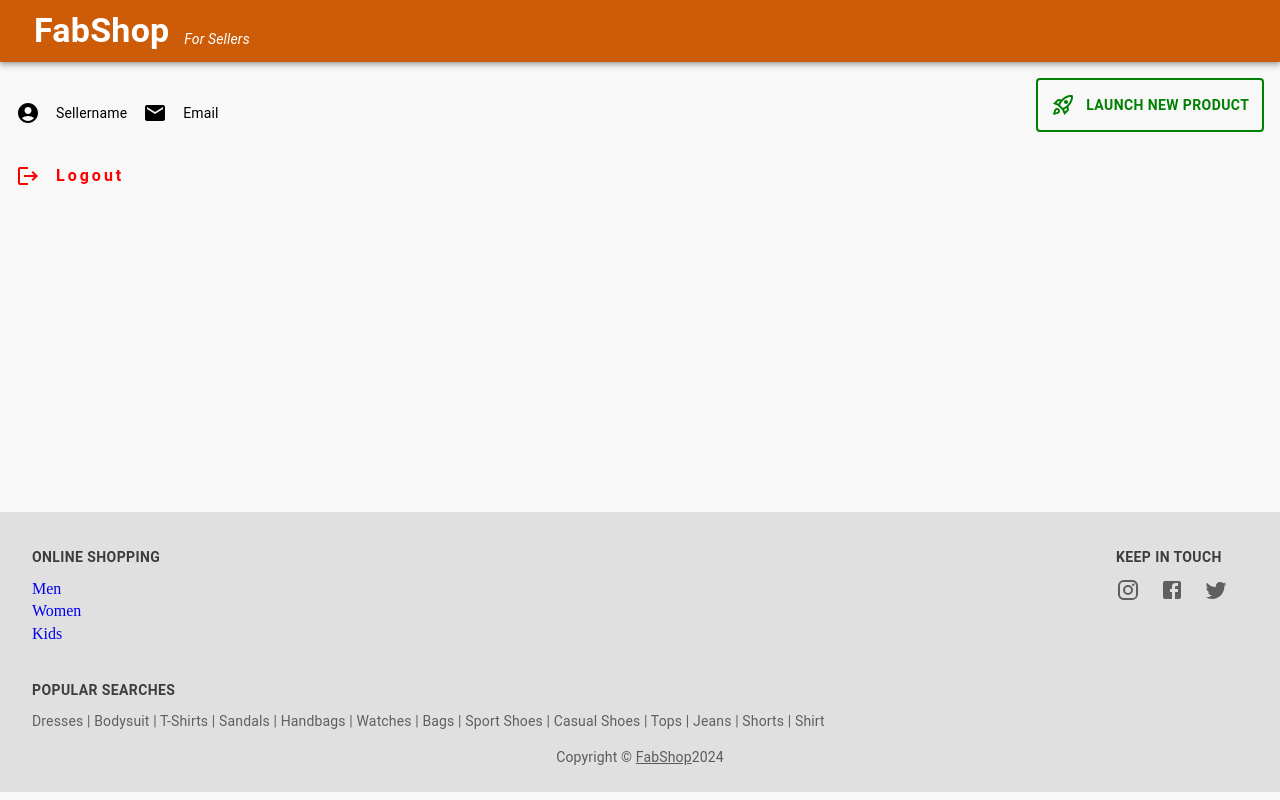
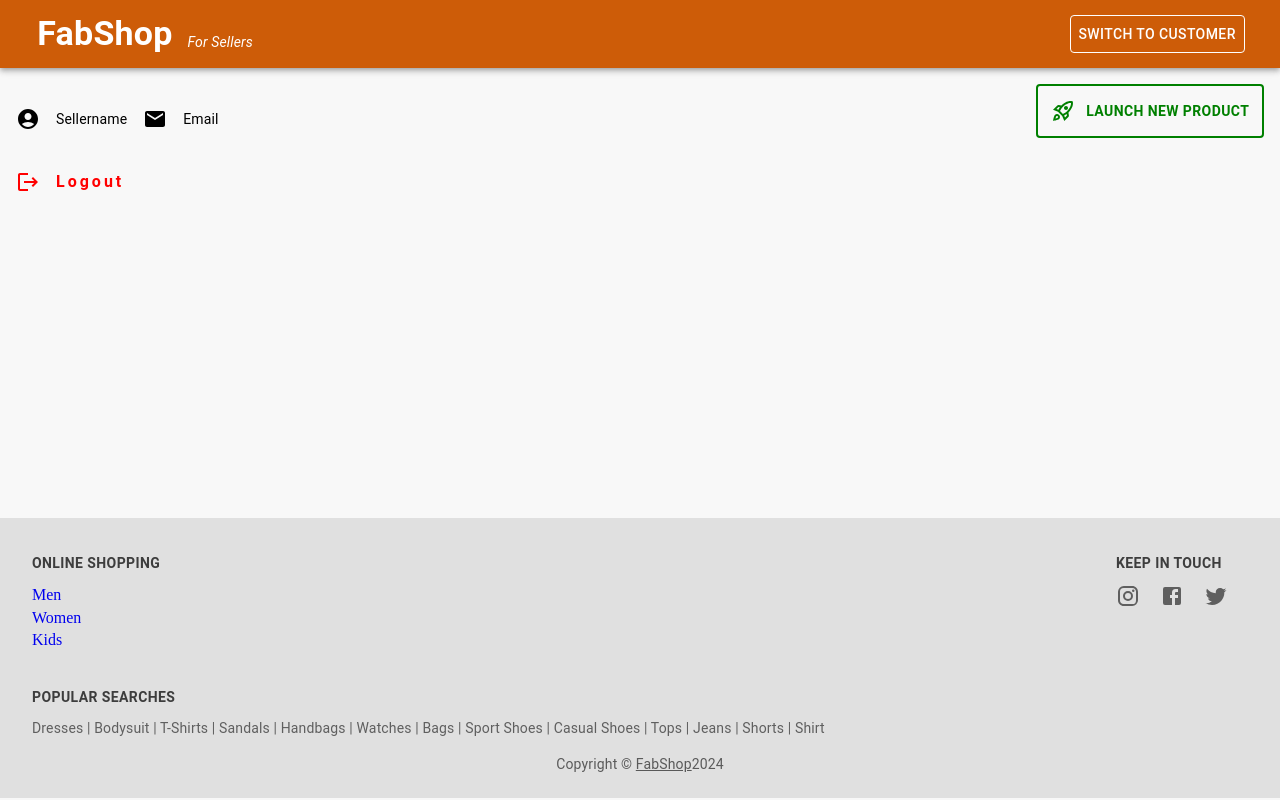
Before and after one commit to chauhanshilpa/FabShop, a React (Create React App) app: page /seller/dashboard/1 in a window 1280 px wide. Built offline with nearby package versions, Linux system fonts and the light colour scheme.

Commit message:
Make launchpad work

```diff
--- a/src/App.css
+++ b/src/App.css
@@ -8,12 +8,10 @@ body {
 }
 
 .navbar {
-  max-height: 7rem;
-}
-
-.navbar {
+  max-height: 6.9rem;
   background-color: #cd5c08;
   position: sticky;
+  padding: 0.2rem;
 }
 
 .app-logo {
--- a/src/App.tsx
+++ b/src/App.tsx
@@ -112,7 +112,7 @@ function App() {
     setWishlistProductsList(response);
   }
 
-   const refreshProducts = async () => {
+  const refreshProducts = async () => {
     const updatedProducts = await fetchAllProducts();
     setAllProducts(updatedProducts);
   };
@@ -120,7 +120,9 @@ function App() {
   return (
     <>
       <ScrollToTop />
-      {personType === "customer" && (
+      {personType === "seller" ? (
+        <SellerNavbar setPersonType={setPersonType} setActiveSellerId={setActiveSellerId}/>
+      ) : (
         <Navbar
           setPersonType={setPersonType}
           totalProductsInCart={cartProductsList.length}
@@ -134,7 +136,6 @@ function App() {
           setRecentlyViewedProductsList={setRecentlyViewedProductsList}
         />
       )}
-      {personType === "seller" && <SellerNavbar />}
       {isLoginFormOpen && !isUserLoggedIn && (
         <LoginForm
           setIsLoginFormOpen={setIsLoginFormOpen}
@@ -252,13 +253,18 @@ function App() {
           element={
             <SellerDashboard
               activeSellerId={activeSellerId}
+              setActiveSellerId={setActiveSellerId}
               isSellerLoggedIn={isSellerLoggedIn}
             />
           }
         />
         <Route
           path="/seller/launchpad"
-          element={<Launchpad refreshProducts={refreshProducts} />}
+          element={
+            <Launchpad
+              refreshProducts={refreshProducts}
+            />
+          }
         />
       </Routes>
       <Footer />
--- a/src/api/api.tsx
+++ b/src/api/api.tsx
@@ -217,7 +217,6 @@ export async function setUsersBrowsingHistoryList(
   product: Product
 ) {
   if (browsedProductsList.hasOwnProperty(userId)) {
-    console.log("1");
     if (browsedProductsList[userId].length > 8) {
       browsedProductsList[userId].shift();
       browsedProductsList[userId].push(product);
@@ -225,7 +224,6 @@ export async function setUsersBrowsingHistoryList(
       browsedProductsList[userId].push(product);
     }
   } else {
-    console.log("2");
     browsedProductsList[userId] = [{ ...product }];
   }
 }
--- a/src/components/header/search_bar/SearchBar.tsx
+++ b/src/components/header/search_bar/SearchBar.tsx
@@ -59,7 +59,6 @@ const SearchBar = () => {
   async function handleSearchedProduct(
     event: React.KeyboardEvent<HTMLElement>
   ) {
-    console.log(event)
     if (event.key === ENTER_KEY) {
       const newSearchedProducts = await getSearchedProducts(
         query.trim().toLowerCase()
--- a/src/components/home_components/HomeContents.tsx
+++ b/src/components/home_components/HomeContents.tsx
@@ -91,7 +91,7 @@ const HomeContents = ({
             </Grid>
           ))}
       </Grid>
-      {recentlyViewedProductsList.length > 0 && (
+      {activeUserId !== "" && recentlyViewedProductsList.length > 0 && (
         <Box className="recently-viewed-products-carousel">
           <Typography
             variant="subtitle1"
--- a/src/components/product_card/ProductCard.css
+++ b/src/components/product_card/ProductCard.css
@@ -1,5 +1,6 @@
 .product-card {
   cursor: pointer;
+  min-height: 27.72rem;
 }
 
 .product-card .pricing {
--- a/src/components/seller/SellerNavbar.tsx
+++ b/src/components/seller/SellerNavbar.tsx
@@ -3,16 +3,30 @@ import AppBar from "@mui/material/AppBar";
 import Box from "@mui/material/Box";
 import Typography from "@mui/material/Typography";
 import Container from "@mui/material/Container";
+import Button from "@mui/material/Button";
+import { useNavigate } from "react-router-dom";
 
-function SellerNavbar() {
+interface Props {
+  setPersonType: React.Dispatch<React.SetStateAction<string>>;
+  setActiveSellerId: React.Dispatch<React.SetStateAction<string>>;
+}
+
+function SellerNavbar({ setPersonType, setActiveSellerId }: Props) {
+  const navigate = useNavigate();
+
   return (
     <>
       <AppBar className="navbar">
         <Container maxWidth="xl">
           {/* for small screen */}
           <Box
-            sx={{ flexGrow: 1, display: { xs: "flex", md: "none" } }}
-            className="menu-navbar"
+            sx={{
+              flexGrow: 1,
+              display: { xs: "flex", md: "none" },
+              justifyContent: "space-between",
+              alignItems: "center",
+              flexWrap: "wrap",
+            }}
           >
             <Box
               sx={{
@@ -23,8 +37,13 @@ function SellerNavbar() {
                 variant="h4"
                 sx={{
                   fontWeight: "500",
+                  cursor: "pointer",
                 }}
                 className="app-logo"
+                onClick={() => {
+                  navigate("/seller/landing-page");
+                  setActiveSellerId("");
+                }}
               >
                 FabShop
               </Typography>
@@ -40,6 +59,17 @@ function SellerNavbar() {
                 For Sellers
               </Typography>
             </Box>
+            <Box>
+              <Button
+                sx={{ color: "white", border: "1px solid white" }}
+                onClick={() => {
+                  navigate("/");
+                  setPersonType("customer");
+                }}
+              >
+                Switch to customer
+              </Button>
+            </Box>
           </Box>
 
           {/* for other larger screens */}
@@ -47,14 +77,27 @@ function SellerNavbar() {
             sx={{
               display: { xs: "none", md: "flex" },
               mr: 1,
+              justifyContent: "space-between",
+              alignItems: "center",
+            }}
+          >
+            <Box
+              sx={{
+                display: "flex",
+                mr: 1,
               }}
             >
               <Typography
                 variant="h4"
                 sx={{
                   fontWeight: "500",
+                  cursor: "pointer",
                 }}
                 className="app-logo"
+                onClick={() => {
+                  navigate("/seller/landing-page");
+                  setActiveSellerId("");
+                }}
               >
                 FabShop
               </Typography>
@@ -70,6 +113,18 @@ function SellerNavbar() {
                 For Sellers
               </Typography>
             </Box>
+            <Box>
+              <Button
+                sx={{ color: "white", border: "1px solid white" }}
+                onClick={() => {
+                  navigate("/");
+                  setPersonType("customer");
+                }}
+              >
+                Switch to customer
+              </Button>
+            </Box>
+          </Box>
         </Container>
       </AppBar>
     </>
--- a/src/pages/category/Category.tsx
+++ b/src/pages/category/Category.tsx
@@ -9,11 +9,9 @@ import ProductsList from "../../components/products_list/ProductsList";
 
 const Category = ({ allProducts }: { allProducts: Product[] }) => {
   let { page } = useParams();
-  console.log("allProducts:", allProducts);
   const filteredProducts = allProducts.filter(
     ({ category }) => category === page
   );
-  console.log("filteredProducts:", filteredProducts);
 
   return (
     <Box className="main">
--- a/src/pages/launchpad/Launchpad.tsx
+++ b/src/pages/launchpad/Launchpad.tsx
@@ -12,8 +12,7 @@ import {
   ProductTypeInterface,
 } from "../../helpers/FabShop_constants";
 import Button from "@mui/material/Button";
-import { addNewProduct, fetchAllProducts } from "../../api/api";
-import { Product } from "../../api/classModels";
+import { addNewProduct } from "../../api/api";
 interface Props {
   refreshProducts: () => Promise<void>;
 }
@@ -41,8 +40,9 @@ const Launchpad = ({ refreshProducts }: Props) => {
 
   const handleChange = (newValue: File | null) => {
     setBrowsedImage(newValue);
-    // const fileUrl = URL.createObjectURL(newValue as File);
-    //  console.log(newValue, fileUrl);
+    const fileUrl = URL.createObjectURL(newValue as File);
+    // console.log(newValue?.type.includes("image"));
+    setImageUrl(fileUrl);
   };
 
   const launchProduct = async () => {
@@ -56,7 +56,7 @@ const Launchpad = ({ refreshProducts }: Props) => {
       description
     );
     // const allProducts = await fetchAllProducts();
-     await refreshProducts();
+    await refreshProducts();
     // setAllProducts([...allProducts]);
   };
 
--- a/src/pages/seller_dashboard/SellerDashboard.tsx
+++ b/src/pages/seller_dashboard/SellerDashboard.tsx
@@ -9,10 +9,11 @@ import LogoutIcon from "@mui/icons-material/Logout";
 import { useNavigate } from "react-router-dom";
 interface Props {
   activeSellerId: string;
+  setActiveSellerId: React.Dispatch<React.SetStateAction<string>>;
   isSellerLoggedIn: boolean;
 }
 
-const SellerDashboard = ({ activeSellerId, isSellerLoggedIn }: Props) => {
+const SellerDashboard = ({ activeSellerId, setActiveSellerId, isSellerLoggedIn }: Props) => {
   const navigate = useNavigate();
 
   return (
@@ -33,21 +34,31 @@ const SellerDashboard = ({ activeSellerId, isSellerLoggedIn }: Props) => {
           </Button>
         </Tooltip>
       </Box>
-      <Typography
+      <Box
         sx={{
           display: "flex",
           alignItems: "center",
           marginTop: "1rem",
           marginLeft: "1rem",
+        }}
+      >
+        <Typography
+          sx={{
             color: "red",
             letterSpacing: "3px",
             fontWeight: "600",
+            cursor: "pointer",
+          }}
+          onClick={() => {
+            navigate("/seller/landing-page");
+            setActiveSellerId("");
           }}
         >
           <LogoutIcon sx={{ marginRight: "1rem" }} />
           Logout
         </Typography>
       </Box>
+    </Box>
   );
 };
 
--- a/src/pages/single_product/SingleProduct.tsx
+++ b/src/pages/single_product/SingleProduct.tsx
@@ -51,11 +51,9 @@ const SingleProduct = ({
   useEffect(() => {
     (async function () {
       const response = await getUsersBrowsingHistoryList(activeUserId);
-      console.log(response, "response")
       const isProductInBrowsingHistory = response.some(
         (product) => product.id === productId
       );
-      console.log(isProductInBrowsingHistory);
       !isProductInBrowsingHistory &&
         (await setUsersBrowsingHistoryList(activeUserId, product));
     })();
```
Lines whose indentation alone changed are shown as unchanged.
